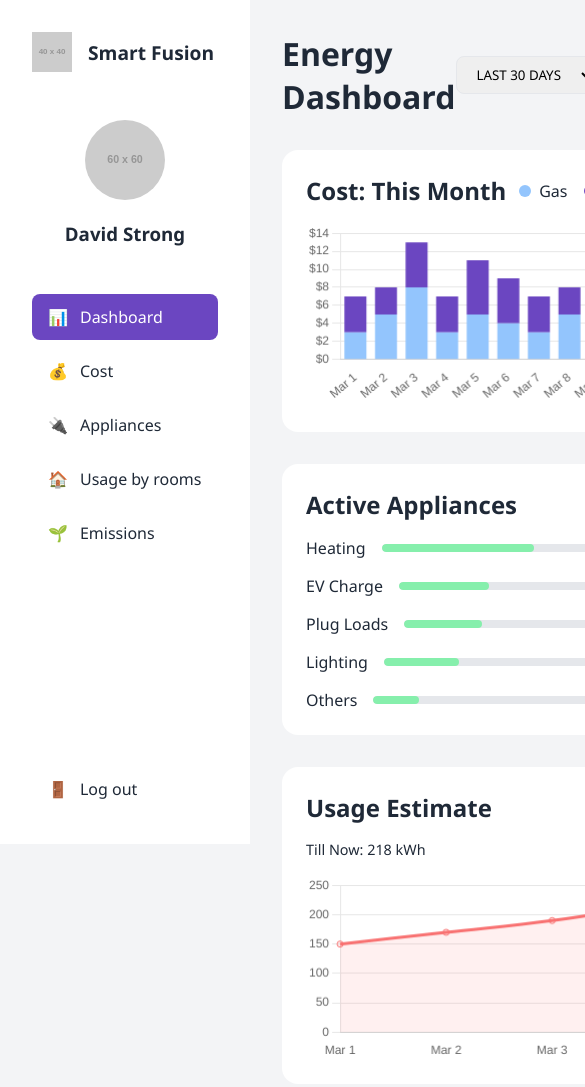
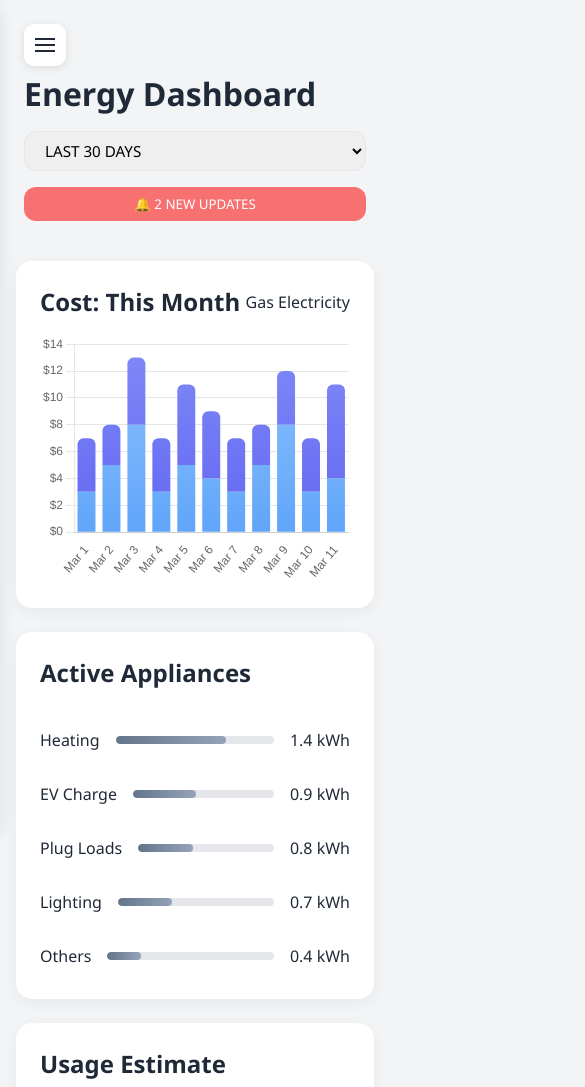
Before and after one commit to afinmh/vibeCodingss, a plain HTML site: page index.html in a window 390 px wide. Shown: the top 1087 px of the page, 585 px wide, since content can reach past the window. Drawn offline with nearby package versions, Linux system fonts and the light colour scheme; placeholder pictures from the web are drawn by us.

Commit message:
Updated layout to be more flexible and responsive

```diff
--- a/index.html
+++ b/index.html
@@ -8,16 +8,22 @@
     <script src="https://cdn.jsdelivr.net/npm/chart.js"></script>
 </head>
 <body>
+    <button class="hamburger-menu" aria-label="Toggle Menu">
+        <span></span>
+        <span></span>
+        <span></span>
+    </button>
+
     <div class="container">
         <aside class="sidebar">
             <div class="logo">
-                <img src="https://via.placeholder.com/40" alt="Smart Fusion">
-                <span>Smart Fusion</span>
+                <img src="logo.svg" alt="Smart Fusion">
+                <span>Vibe Coding</span>
             </div>
 
             <div class="user-profile">
-                <img src="https://via.placeholder.com/60" alt="User Avatar" class="avatar">
-                <h3>David Strong</h3>
+                <img src="ava.jpg" alt="User Avatar" class="avatar">
+                <h3>Afin Maulana</h3>
             </div>
 
             <nav class="menu">
@@ -50,7 +56,9 @@
                         <span class="electricity">Electricity</span>
                     </div>
                 </div>
+                <div class="chart-container">
                     <canvas id="costChart"></canvas>
+                </div>
             </section>
 
             <div class="bottom-grid">
@@ -58,16 +66,7 @@
                     <div class="section-header">
                         <h2>Active Appliances</h2>
                     </div>
-                    <div class="appliance-list">
-                        <div class="appliance-item">
-                            <span>Heating</span>
-                            <div class="progress-bar">
-                                <div class="progress" style="width: 70%"></div>
-                            </div>
-                            <span>1.4 kWh</span>
-                        </div>
-                        <!-- More appliances will be added via JavaScript -->
-                    </div>
+                    <div class="appliance-list"></div>
                 </section>
 
                 <section class="usage-estimate">
@@ -75,10 +74,16 @@
                         <h2>Usage Estimate</h2>
                     </div>
                     <div class="current-usage">Till Now: 218 kWh</div>
+                    <div class="chart-container">
                         <canvas id="usageChart"></canvas>
+                    </div>
                 </section>
 
                 <section class="predictions">
+                    <div class="section-header">
+                        <h2>Predictions</h2>
+                    </div>
+                    <div class="prediction-grid">
                         <div class="prediction-card">
                             <h3>Predicted this Month</h3>
                             <div class="amount">$229</div>
@@ -95,6 +100,7 @@
                             <h3>So Far this Month</h3>
                             <div class="amount">$112.5</div>
                         </div>
+                    </div>
                 </section>
             </div>
         </main>
--- a/script.js
+++ b/script.js
@@ -1,3 +1,22 @@
+// Sidebar Toggle Functionality
+function initializeSidebar() {
+    const sidebar = document.querySelector('.sidebar');
+    const hamburgerMenu = document.querySelector('.hamburger-menu');
+
+    hamburgerMenu.addEventListener('click', () => {
+        sidebar.classList.toggle('show');
+        hamburgerMenu.classList.toggle('active');
+    });
+
+    // Close sidebar when clicking outside
+    document.addEventListener('click', (e) => {
+        if (!sidebar.contains(e.target) && !hamburgerMenu.contains(e.target)) {
+            sidebar.classList.remove('show');
+            hamburgerMenu.classList.remove('active');
+        }
+    });
+}
+
 // Data for the cost chart
 const costData = {
     labels: ['Mar 1', 'Mar 2', 'Mar 3', 'Mar 4', 'Mar 5', 'Mar 6', 'Mar 7', 'Mar 8', 'Mar 9', 'Mar 10', 'Mar 11'],
@@ -5,13 +24,45 @@ const costData = {
         {
             label: 'Gas',
             data: [3, 5, 8, 3, 5, 4, 3, 5, 8, 3, 4],
-            backgroundColor: '#93c5fd',
+            backgroundColor: function(context) {
+                const chart = context.chart;
+                const {ctx, chartArea} = chart;
+                if (!chartArea) {
+                    return null;
+                }
+                const gradient = ctx.createLinearGradient(0, 0, 0, chartArea.bottom);
+                gradient.addColorStop(0, '#93c5fd');
+                gradient.addColorStop(1, '#60a5fa');
+                return gradient;
+            },
+            borderRadius: {
+                topLeft: 0,
+                topRight: 0,
+                bottomLeft: 6,
+                bottomRight: 6
+            },
             stack: 'Stack 0',
         },
         {
             label: 'Electricity',
             data: [4, 3, 5, 4, 6, 5, 4, 3, 4, 4, 7],
-            backgroundColor: '#6b46c1',
+            backgroundColor: function(context) {
+                const chart = context.chart;
+                const {ctx, chartArea} = chart;
+                if (!chartArea) {
+                    return null;
+                }
+                const gradient = ctx.createLinearGradient(0, 0, 0, chartArea.bottom);
+                gradient.addColorStop(0, '#818cf8');
+                gradient.addColorStop(1, '#6366f1');
+                return gradient;
+            },
+            borderRadius: {
+                topLeft: 6,
+                topRight: 6,
+                bottomLeft: 0,
+                bottomRight: 0
+            },
             stack: 'Stack 0',
         }
     ]
@@ -39,35 +90,52 @@ const appliances = [
     { name: 'Others', usage: '0.4 kWh', percentage: 20 }
 ];
 
-// Initialize charts when the DOM is loaded
+// Chart options
+const chartOptions = {
+    responsive: true,
+    maintainAspectRatio: false,
+    scales: {
+        x: {
+            grid: {
+                display: false
+            }
+        },
+        y: {
+            beginAtZero: true,
+            grid: {
+                borderDash: [2, 4]
+            }
+        }
+    },
+    plugins: {
+        legend: {
+            display: false
+        }
+    }
+};
+
+// Initialize everything when the DOM is loaded
 document.addEventListener('DOMContentLoaded', () => {
+    initializeSidebar();
+
     // Initialize the cost chart
     const costChart = new Chart(document.getElementById('costChart'), {
         type: 'bar',
         data: costData,
         options: {
-            responsive: true,
+            ...chartOptions,
             scales: {
+                ...chartOptions.scales,
                 x: {
-                    stacked: true,
-                    grid: {
-                        display: false
-                    }
+                    ...chartOptions.scales.x,
+                    stacked: true
                 },
                 y: {
+                    ...chartOptions.scales.y,
                     stacked: true,
-                    beginAtZero: true,
                     ticks: {
                         callback: value => '$' + value
-                    },
-                    grid: {
-                        borderDash: [2, 4]
                     }
-                }
-            },
-            plugins: {
-                legend: {
-                    display: false
                 }
             }
         }
@@ -77,27 +145,7 @@ document.addEventListener('DOMContentLoaded', () => {
     const usageChart = new Chart(document.getElementById('usageChart'), {
         type: 'line',
         data: usageData,
-        options: {
-            responsive: true,
-            scales: {
-                x: {
-                    grid: {
-                        display: false
-                    }
-                },
-                y: {
-                    beginAtZero: true,
-                    grid: {
-                        borderDash: [2, 4]
-                    }
-                }
-            },
-            plugins: {
-                legend: {
-                    display: false
-                }
-            }
-        }
+        options: chartOptions
     });
 
     // Populate appliances list
--- a/styles.css
+++ b/styles.css
@@ -6,34 +6,83 @@
 }
 
 :root {
-    --primary-color: #6b46c1;
+    --primary-color: #64748b;
     --secondary-color: #f87171;
     --background-color: #f3f4f6;
-    --sidebar-width: 250px;
+    --sidebar-width: 280px;
     --card-background: white;
     --text-color: #1f2937;
+    --transition-speed: 0.3s;
+    --card-gap: 1.5rem;
+    --card-padding: 1.5rem;
 }
 
 body {
     background-color: var(--background-color);
     color: var(--text-color);
+    min-height: 100vh;
 }
 
 .container {
     display: flex;
-    min-height: 100vh;
+}
+
+/* Hamburger Menu Button */
+.hamburger-menu {
+    display: block;
+    position: fixed;
+    top: 1.5rem;
+    left: 1.5rem;
+    z-index: 1002;
+    background: var(--card-background);
+    border: none;
+    width: 42px;
+    height: 42px;
+    border-radius: 10px;
+    cursor: pointer;
+    box-shadow: 0 2px 8px rgba(0, 0, 0, 0.1);
+}
+
+.hamburger-menu span {
+    display: block;
+    width: 20px;
+    height: 2px;
+    background: var(--text-color);
+    margin: 4px auto;
+    transition: all 0.3s ease;
+}
+
+.hamburger-menu.active span:nth-child(1) {
+    transform: translateY(6px) rotate(45deg);
+}
+
+.hamburger-menu.active span:nth-child(2) {
+    opacity: 0;
+}
+
+.hamburger-menu.active span:nth-child(3) {
+    transform: translateY(-6px) rotate(-45deg);
 }
 
 /* Sidebar Styles */
 .sidebar {
     width: var(--sidebar-width);
     background-color: var(--card-background);
-    padding: 2rem;
+    padding: var(--card-padding);
     display: flex;
     flex-direction: column;
     gap: 2rem;
     position: fixed;
     height: 100vh;
+    transform: translateX(-100%);
+    transition: transform var(--transition-speed) ease;
+    border-radius: 0 24px 24px 0;
+    box-shadow: 2px 0 15px rgba(0, 0, 0, 0.08);
+    z-index: 1000;
+}
+
+.sidebar.show {
+    transform: translateX(0);
 }
 
 .logo {
@@ -42,18 +91,20 @@ body {
     gap: 1rem;
     font-weight: bold;
     font-size: 1.2rem;
+    padding-top: 1rem;
 }
 
 .user-profile {
     text-align: center;
-    padding: 1rem 0;
+    padding: 1.5rem 0;
 }
 
 .avatar {
-    width: 80px;
-    height: 80px;
+    width: 90px;
+    height: 90px;
     border-radius: 50%;
     margin-bottom: 1rem;
+    box-shadow: 0 2px 8px rgba(0, 0, 0, 0.1);
 }
 
 .menu {
@@ -67,14 +118,16 @@ body {
     text-decoration: none;
     color: var(--text-color);
     padding: 0.75rem 1rem;
-    border-radius: 0.5rem;
+    border-radius: 0.75rem;
     display: flex;
     align-items: center;
     gap: 0.75rem;
+    transition: all 0.2s ease;
 }
 
 .menu a:hover, .logout:hover {
     background-color: var(--background-color);
+    transform: translateX(4px);
 }
 
 .menu a.active {
@@ -84,16 +137,21 @@ body {
 
 /* Main Content Styles */
 .main-content {
-    margin-left: var(--sidebar-width);
-    padding: 2rem;
-    flex-grow: 1;
+    flex: 1;
+    margin-left: 0;
+    padding: var(--card-padding);
+    min-height: 100vh;
+    display: flex;
+    flex-direction: column;
+    gap: var(--card-gap);
 }
 
 header {
     display: flex;
     justify-content: space-between;
     align-items: center;
-    margin-bottom: 2rem;
+    padding: 1rem 0.5rem;
+    padding-top: 3.5rem;
 }
 
 .header-right {
@@ -104,8 +162,9 @@ header {
 
 select#timeRange {
     padding: 0.5rem 1rem;
-    border-radius: 0.5rem;
+    border-radius: 0.75rem;
     border: 1px solid #e5e7eb;
+    font-size: 0.95rem;
 }
 
 .updates-btn {
@@ -113,16 +172,24 @@ select#timeRange {
     color: white;
     border: none;
     padding: 0.5rem 1rem;
-    border-radius: 0.5rem;
+    border-radius: 0.75rem;
     cursor: pointer;
+    transition: transform 0.2s ease;
+}
+
+.updates-btn:hover {
+    transform: translateY(-2px);
 }
 
 /* Cost Section Styles */
 .cost-section {
     background-color: var(--card-background);
-    padding: 1.5rem;
-    border-radius: 1rem;
-    margin-bottom: 2rem;
+    padding: var(--card-padding);
+    border-radius: 16px;
+    box-shadow: 0 4px 15px rgba(0, 0, 0, 0.05);
+    min-height: 300px;
+    display: flex;
+    flex-direction: column;
 }
 
 .section-header {
@@ -132,61 +199,49 @@ select#timeRange {
     margin-bottom: 1rem;
 }
 
-.legend {
-    display: flex;
-    gap: 1rem;
-}
-
-.legend span {
-    display: flex;
-    align-items: center;
-    gap: 0.5rem;
-}
-
-.legend span::before {
-    content: '';
-    display: inline-block;
-    width: 12px;
-    height: 12px;
-    border-radius: 50%;
-}
-
-.legend .gas::before {
-    background-color: #93c5fd;
-}
-
-.legend .electricity::before {
-    background-color: var(--primary-color);
+.chart-container {
+    flex: 1;
+    min-height: 250px;
+    position: relative;
 }
 
 /* Bottom Grid Styles */
 .bottom-grid {
     display: grid;
     grid-template-columns: repeat(auto-fit, minmax(300px, 1fr));
-    gap: 2rem;
+    gap: var(--card-gap);
+    margin-bottom: var(--card-gap);
 }
 
 .bottom-grid section {
     background-color: var(--card-background);
-    padding: 1.5rem;
-    border-radius: 1rem;
+    padding: var(--card-padding);
+    border-radius: 16px;
+    box-shadow: 0 4px 15px rgba(0, 0, 0, 0.05);
+    min-height: 300px;
+    display: flex;
+    flex-direction: column;
 }
 
 /* Active Appliances Styles */
 .appliance-list {
+    flex: 1;
     display: flex;
     flex-direction: column;
     gap: 1rem;
+    margin-top: 1rem;
+    overflow-y: auto;
 }
 
 .appliance-item {
     display: flex;
     align-items: center;
     gap: 1rem;
+    padding: 0.5rem 0;
 }
 
 .progress-bar {
-    flex-grow: 1;
+    flex: 1;
     height: 8px;
     background-color: #e5e7eb;
     border-radius: 4px;
@@ -195,28 +250,29 @@ select#timeRange {
 
 .progress {
     height: 100%;
-    background-color: #86efac;
+    background: linear-gradient(90deg, #64748b 0%, #94a3b8 100%);
     border-radius: 4px;
-}
-
-/* Usage Estimate Styles */
-.current-usage {
-    color: var(--text-color);
-    font-size: 0.9rem;
-    margin-bottom: 1rem;
+    transition: width 0.5s ease;
 }
 
 /* Predictions Styles */
-.predictions {
+.prediction-grid {
     display: grid;
     grid-template-columns: repeat(2, 1fr);
     gap: 1rem;
+    margin-top: 1rem;
+    flex: 1;
 }
 
 .prediction-card {
     background-color: var(--background-color);
-    padding: 1rem;
-    border-radius: 0.5rem;
+    padding: 1.25rem;
+    border-radius: 12px;
+    transition: transform 0.2s ease;
+}
+
+.prediction-card:hover {
+    transform: translateY(-2px);
 }
 
 .prediction-card h3 {
@@ -229,3 +285,38 @@ select#timeRange {
     font-size: 1.5rem;
     font-weight: bold;
 }
+
+/* Responsive Design */
+@media (max-width: 1200px) {
+    .bottom-grid {
+        grid-template-columns: repeat(2, 1fr);
+    }
+}
+
+@media (max-width: 768px) {
+    .bottom-grid {
+        grid-template-columns: 1fr;
+    }
+
+    .prediction-grid {
+        grid-template-columns: 1fr;
+    }
+
+    .main-content {
+        padding: 1rem;
+    }
+
+    header {
+        flex-direction: column;
+        gap: 1rem;
+        align-items: stretch;
+    }
+
+    .header-right {
+        flex-direction: column;
+    }
+
+    select#timeRange, .updates-btn {
+        width: 100%;
+    }
+}
```
Also changed, not shown: ava.jpg (added). Lines whose indentation alone changed are shown as unchanged.
